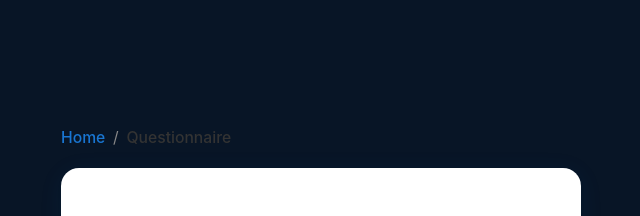
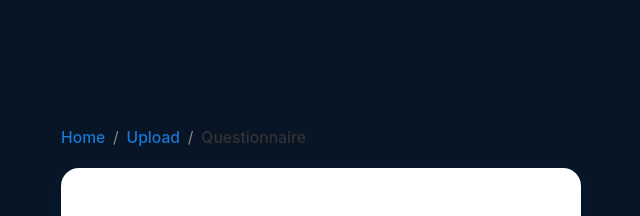
Before and after one commit to Dutient/ROPATOPIA_CLIENT, a React (Vite) app: page /questionaire in a window 1280 px wide. Shown: the top 216 px of the page, without its empty margins (319-959 px from the left). Built offline with nearby package versions, Linux system fonts and the light colour scheme; no server answers.

Commit message:
breadcrump

```diff
--- a/src/Pages/QuestionairePage/QuestionairePage.tsx
+++ b/src/Pages/QuestionairePage/QuestionairePage.tsx
@@ -83,6 +83,7 @@ const QuestionairePage: React.FC = () => {
     <div className="questionnaire-page">
       <Breadcrumb paths={[
         { name: 'Home', href: '/' },
+        { name: 'Upload', href: '/upload' },
         { name: 'Questionnaire', href: '/questionnaire' }
       ]} />
       <div className="questionnaire-container">
```
